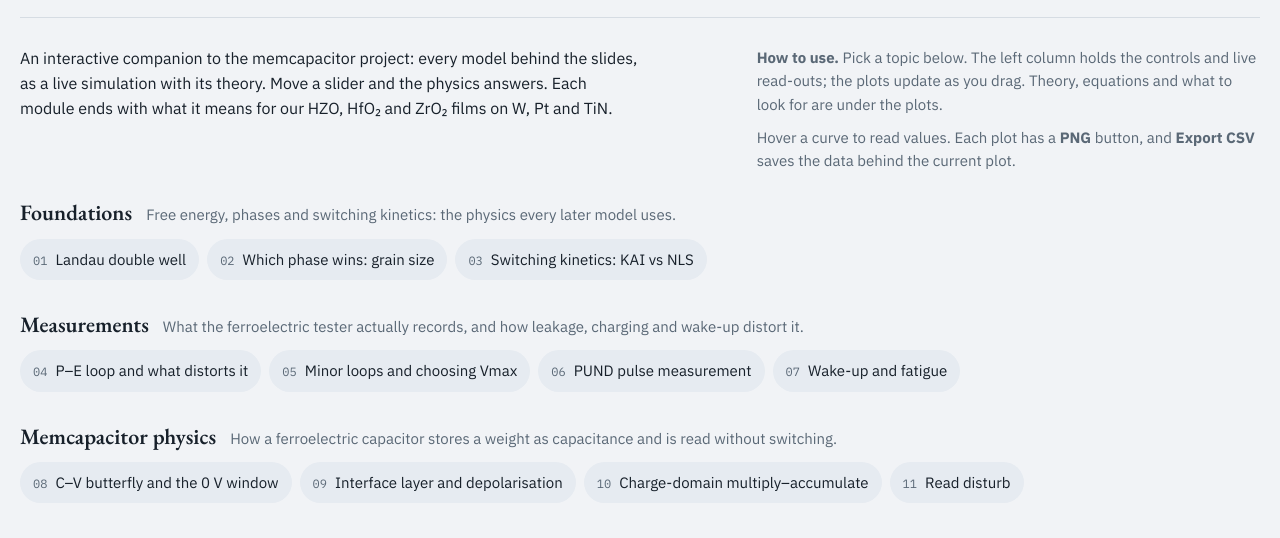
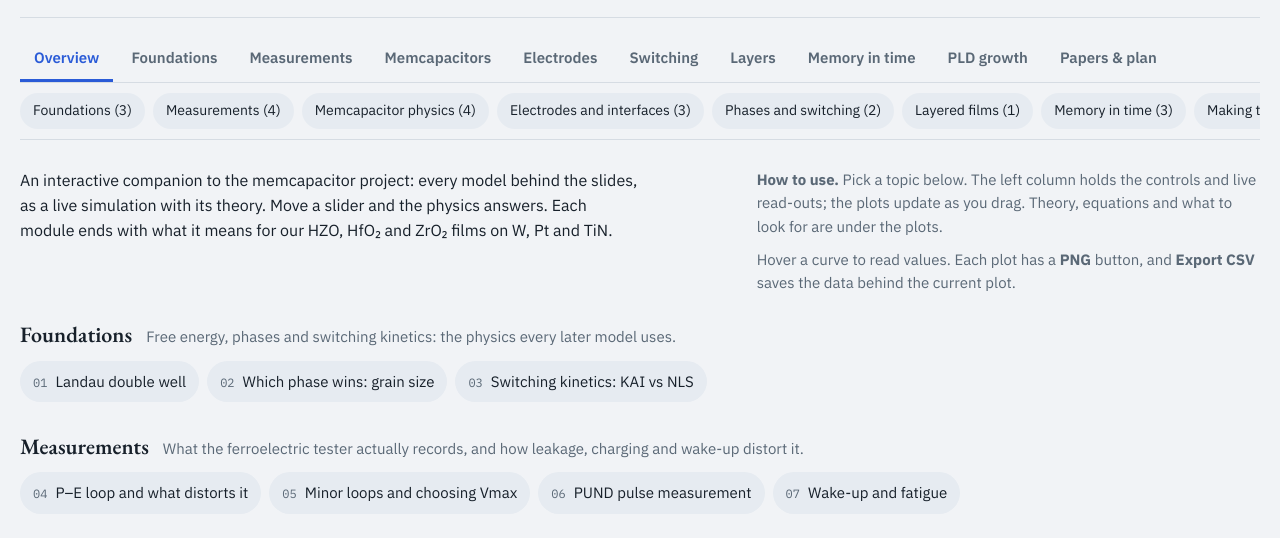
Before and after one commit to Chaitanyapanse/Memcaps-Explorer, a plain HTML site: page index.html in a window 1280 px wide. Shown: the part 187-725 px from the top of the page. Drawn offline with nearby package versions, Linux system fonts and the light colour scheme.

Commit message:
Add files via upload

```diff
--- a/core.js
+++ b/core.js
@@ -135,11 +135,34 @@
     current = run; setTimeout(run, 0);
   }
 
+  function buildNav() {
+    const nav = document.getElementById('tabs'); if (!nav) return; nav.innerHTML = '';
+    const row = h('div', { class: 'tabrow' });
+    row.appendChild(h('a', { class: 'tab', href: '#', 'data-sec': 'home' }, 'Overview'));
+    MX.sections.forEach(s => { const first = MX.mods.find(m => m.sec === s.id); const SH = { found: 'Foundations', meas: 'Measurements', memcap: 'Memcapacitors', elec: 'Electrodes', switch: 'Switching', layers: 'Layers', time: 'Memory in time', pld: 'PLD growth' }; if (first) row.appendChild(h('a', { class: 'tab', href: '#' + first.id, 'data-sec': s.id }, SH[s.id] || s.title)); });
+    row.appendChild(h('a', { class: 'tab', href: '#papers', 'data-sec': 'lit' }, 'Papers & plan'));
+    nav.appendChild(row); nav.appendChild(h('div', { class: 'subrow' }));
+  }
+  function updateNav(id) {
+    const nav = document.getElementById('tabs'); if (!nav) return;
+    const m = MX.mods.find(x => x.id === id); const sec = m ? m.sec : (MX.pages[id] ? 'lit' : 'home');
+    nav.querySelectorAll('.tab').forEach(t => { if (t.getAttribute('data-sec') === sec) { t.setAttribute('aria-current', 'page'); t.scrollIntoView({ block: 'nearest', inline: 'nearest' }); } else t.removeAttribute('aria-current'); });
+    const sub = nav.querySelector('.subrow'); sub.innerHTML = '';
+    let items = [];
+    if (m) items = MX.mods.filter(x => x.sec === sec).map(x => [x.id, x.title, MX.mods.indexOf(x) + 1]);
+    else if (sec === 'lit') items = [['papers', 'Paper library'], ['ideas', 'Six new directions'], ['refs', 'References']];
+    else items = MX.sections.map(s => { const f = MX.mods.find(x => x.sec === s.id); return f ? [f.id, s.title + ' (' + MX.mods.filter(x => x.sec === s.id).length + ')'] : null; }).filter(Boolean);
+    sub.hidden = sec === 'home';
+    items.forEach(it => { const a = h('a', { class: 'subtab', href: '#' + it[0] }, (it[2] ? '<span class="n">' + String(it[2]).padStart(2, '0') + '</span>' : '') + it[1]); if (it[0] === id) a.setAttribute('aria-current', 'page'); sub.appendChild(a); });
+    const cur = sub.querySelector('[aria-current]'); if (cur) cur.scrollIntoView({ block: 'nearest', inline: 'center' });
+  }
+
   function route() {
     if (stopAnim) { stopAnim(); stopAnim = null; } current = null;
     const id = (location.hash || '').replace('#', '');
     const m = MX.mods.find(x => x.id === id);
     if (m) moduleView(m); else if (MX.pages[id]) { document.getElementById('view').innerHTML = ''; MX.pages[id](document.getElementById('view')); current = null; } else home();
+    updateNav(id);
     window.scrollTo(0, 0);
   }
   MX.start = function () {
@@ -149,6 +172,6 @@
       const cur = document.documentElement.getAttribute('data-theme') || (matchMedia('(prefers-color-scheme: dark)').matches ? 'dark' : 'light');
       const nx = cur === 'dark' ? 'light' : 'dark'; document.documentElement.setAttribute('data-theme', nx); saveTheme(nx); if (current) current();
     });
-    window.addEventListener('hashchange', route); route();
+    buildNav(); window.addEventListener('hashchange', route); route();
   };
 })();
--- a/index.html
+++ b/index.html
@@ -24,6 +24,7 @@
       <button class="btn" id="theme" type="button" aria-label="Switch light or dark theme">Light / dark</button>
     </div>
   </header>
+  <nav class="tabs" id="tabs" aria-label="Topics"></nav>
   <main id="view" aria-live="polite"></main>
   <footer>Models are teaching simulations with illustrative parameters unless a plot says it shows measured data. Source on GitHub; built for the memcapacitor project, 2026.</footer>
 </div>
--- a/style.css
+++ b/style.css
@@ -132,3 +132,18 @@ footer { color: var(--muted); font-size: 13px; border-top: 1px solid var(--line)
 
 #view { display: flex; flex-direction: column; gap: 28px; }
 .sec + .sec { padding-top: 4px; }
+
+/* top tab bar */
+body::before { content: ""; position: fixed; inset: 0 0 auto; height: env(safe-area-inset-top, 0px); z-index: 10; background: var(--bg); }
+.tabs { position: sticky; top: env(safe-area-inset-top, 0px); z-index: 5; background: var(--bg); border-bottom: 1px solid var(--line); display: flex; flex-direction: column; margin-top: -12px; }
+.tabrow, .subrow { display: flex; gap: 4px; overflow-x: auto; scrollbar-width: thin; }
+.tab { flex: none; padding: 12px 14px 10px; color: var(--muted); text-decoration: none; font-weight: 600; font-size: 15px; border-bottom: 3px solid transparent; white-space: nowrap; }
+.tab:hover { color: var(--ink); }
+.tab[aria-current="page"] { color: var(--accent); border-bottom-color: var(--accent); }
+.subrow { gap: 8px; padding-block: 10px; border-top: 1px solid var(--line); }
+.subtab { flex: none; display: inline-flex; gap: 8px; align-items: baseline; padding: 6px 12px; border-radius: 999px; background: var(--chip); color: var(--ink); text-decoration: none; font-size: 14px; white-space: nowrap; border: 1px solid transparent; }
+.subtab:hover { border-color: var(--accent); }
+.subtab .n { font-family: var(--mono); font-size: 11px; color: var(--muted); }
+.subtab[aria-current="page"] { background: var(--accent); color: var(--accent-ink); }
+.subtab[aria-current="page"] .n { color: var(--accent-ink); }
+.controls { top: 120px; }
```
Also changed, not shown: 1 other file.
